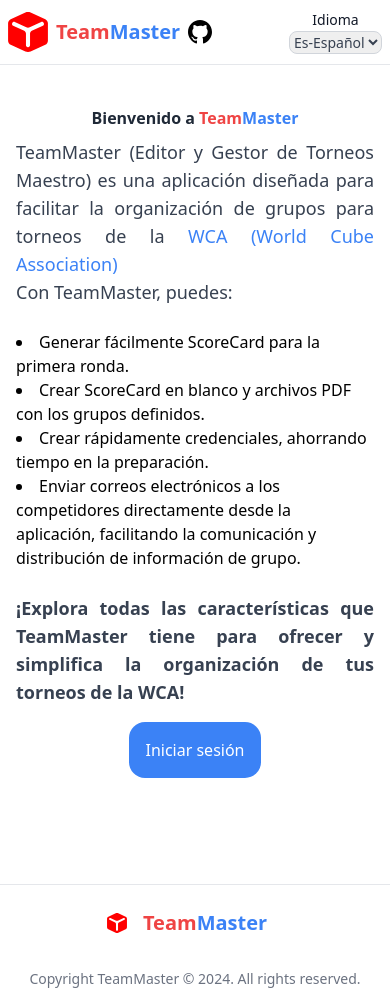
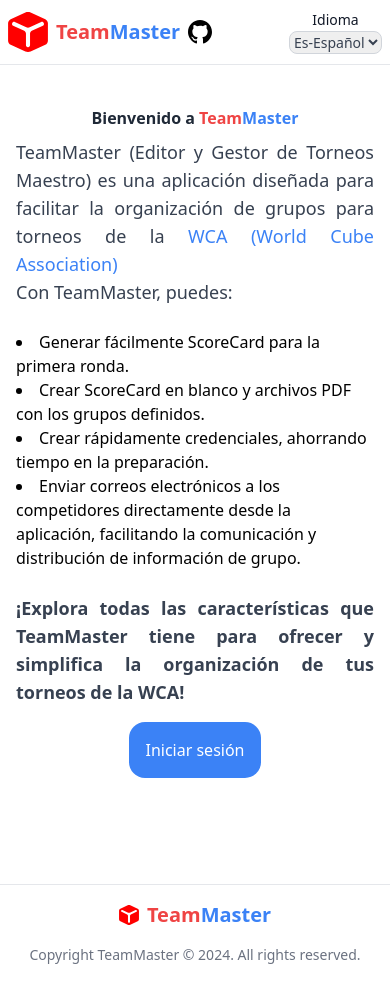
Before and after one commit to ShaditCuber/TeamMaster, a React (Vite) app: page / in a window 390 px wide. Built offline with nearby package versions, Linux system fonts and the light colour scheme; no server answers; what @midudev/tailwind-animations would draw is missing.

Commit message:
Fix footer responsive and semantic html

```diff
--- a/src/components/Footer/Footer.jsx
+++ b/src/components/Footer/Footer.jsx
@@ -2,26 +2,24 @@
 import { IconTeamMaster } from "../../Icons/Icons";
 
 const Footer = () => {
-
   return (
     <footer className="border-t w-full">
-      <div className="mx-auto max-w-screen-xl px-4 py-2 sm:px-6 lg:px-8">
-        <div className="sm:flex sm:items-center sm:justify-between">
-          <div className="flex items-center justify-center">
+      <section className="mx-auto max-w-screen-xl px-2 sm:px-6 lg:px-8 py-4 flex flex-col sm:flex-row items-center justify-between gap-y-4">
+        <div className="flex items-center justify-center gap-x-2">
           <IconTeamMaster width={20} height={20} />
           <a
             href="#"
-              className="mt-4 text-xl font-semibold mb-4 text-red-500 inline-flex items-center mx-4"
+            className="text-xl font-semibold text-red-500 inline-flex items-center"
           >
             Team<span className="text-blue-500">Master</span>
           </a>
         </div>
 
-          <p className="mt-4 text-center text-sm text-gray-500 lg:mt-0 lg:text-right">
-            Copyright TeamMaster &copy; {new Date().getFullYear()}. All rights reserved.
+        <p className="text-center text-sm text-gray-500">
+          Copyright TeamMaster &copy; {new Date().getFullYear()}. All rights
+          reserved.
         </p>
-        </div>
-      </div>
+      </section>
     </footer>
   );
 };
```
Lines whose indentation alone changed are shown as unchanged.
